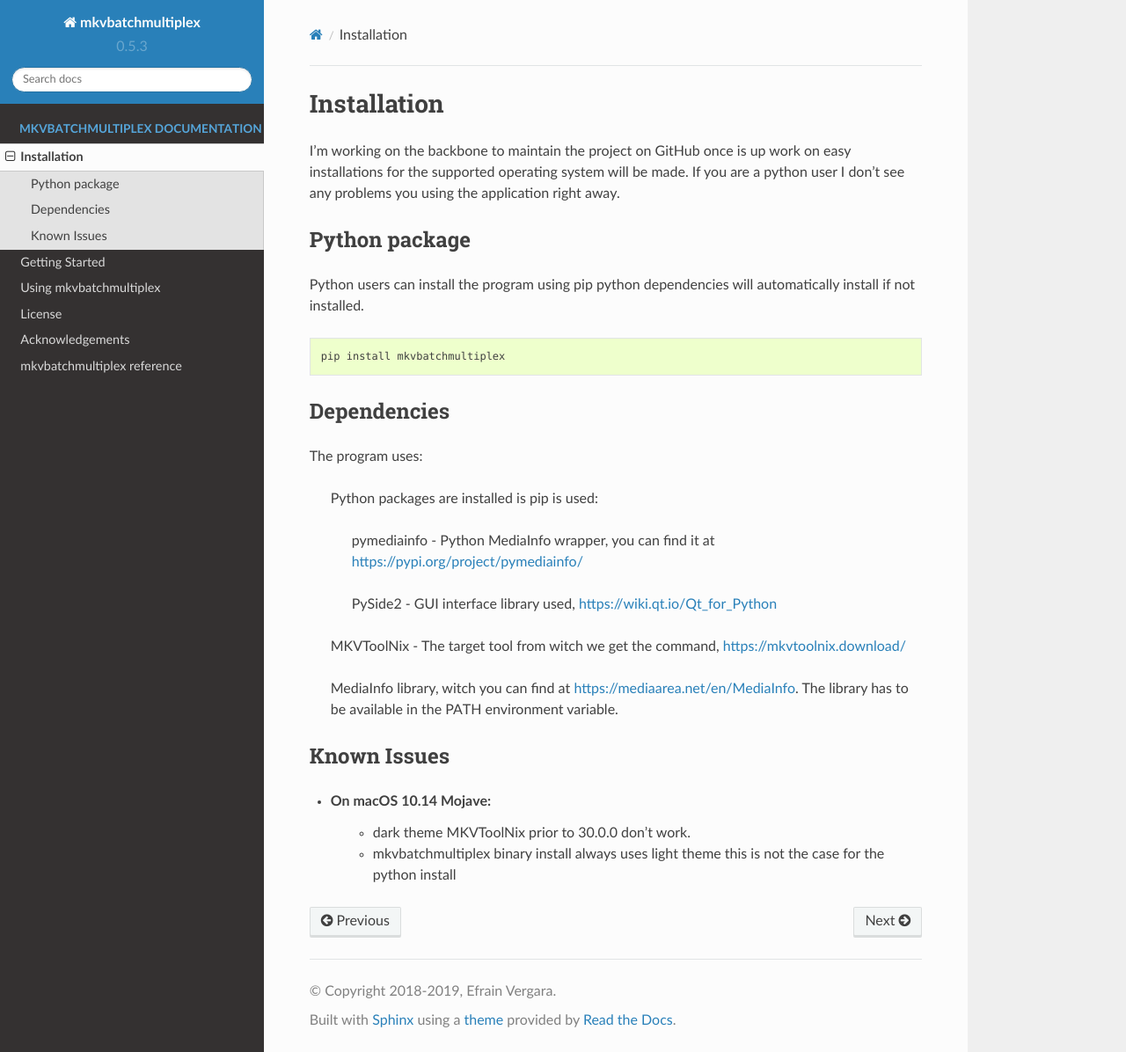
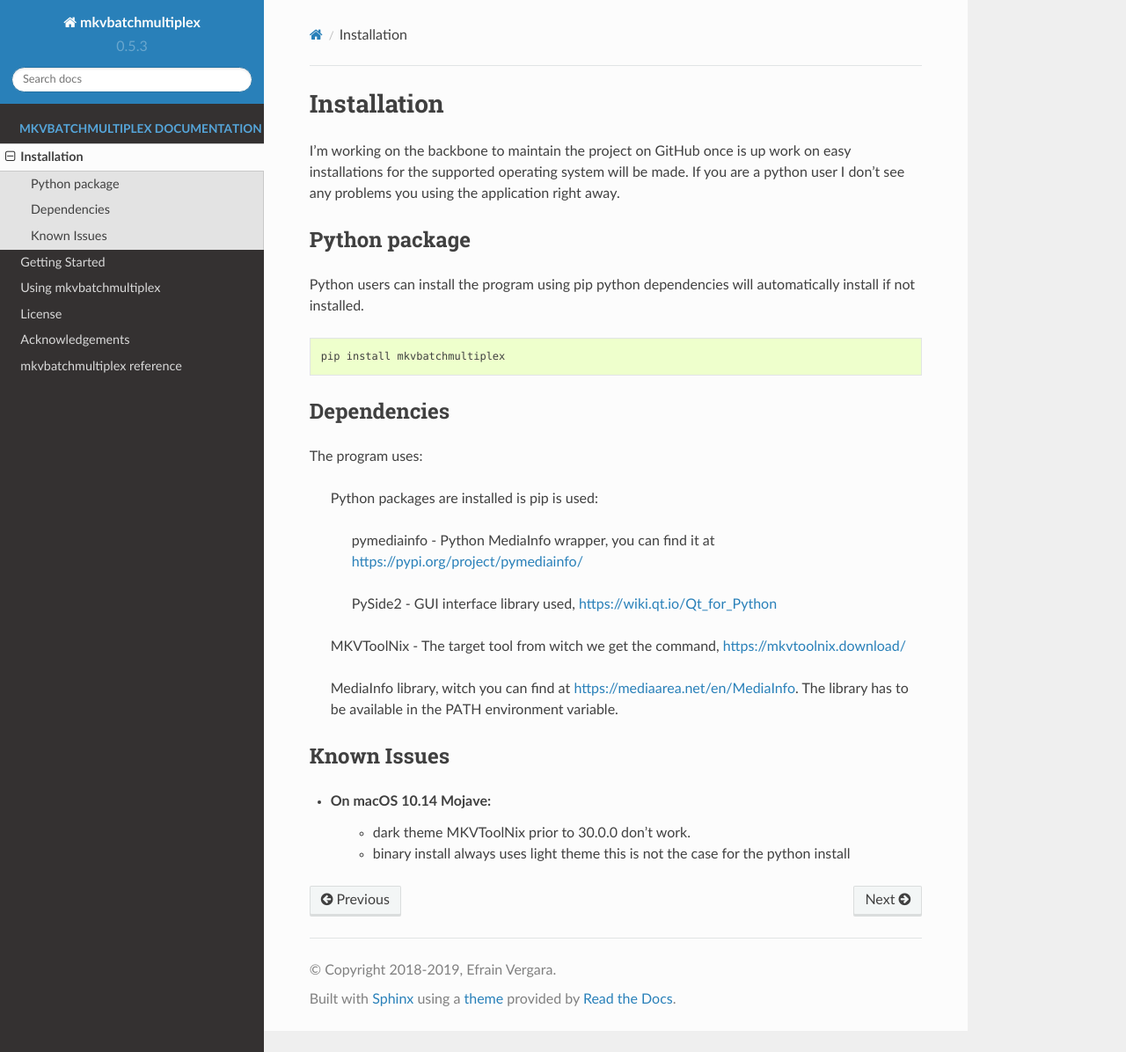
Before and after one commit to akai10tsuki/mkvbatchmultiplex, a Sphinx documentation site: the page built from docs/source/installation.rst, in a window 1280 px wide and 1196 px high. Shown: the whole window at 88% size. Built offline with Sphinx 7.4.7 and the Read the Docs theme 2.0.0, drawn with Linux system fonts in a browser that asks for light colours; the version number is read from the project's files by our own code.

Commit message:
documentation changes

```diff
--- a/docs/source/installation.rst
+++ b/docs/source/installation.rst
@@ -44,5 +44,5 @@
 * On macOS 10.14 Mojave:
     - dark theme MKVToolNix prior to 30.0.0
       don't work.
-    - mkvbatchmultiplex binary install always uses light theme
+    - binary install always uses light theme
       this is not the case for the python install
```
